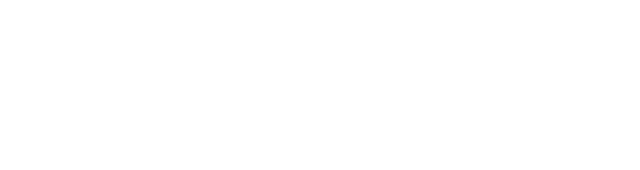
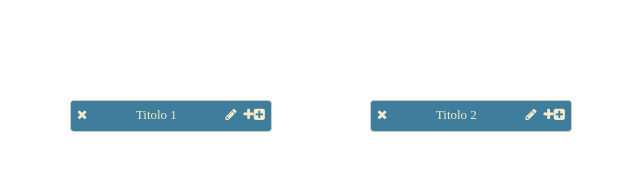
Before and after one commit to rephlexions/JsDialogFlow, a plain HTML site: page flow.html in a window 1280 px wide. Shown: the whole page, without its empty margins (30-670 px from the left). Drawn offline with Linux system fonts and the light colour scheme.

Commit message:
Flow.html

```diff
--- a/data.json
+++ b/data.json
@@ -5,6 +5,8 @@
       "title": "Titolo 1",
       "parameter": "titolo1",
       "directAccess": false,
+      "positionX": "100",
+      "positionY": "100",
       "elements": [
         {
           "id": "1a",
@@ -38,6 +40,8 @@
       "title": "Titolo 2",
       "parameter": "titolo2",
       "directAccess": false,
+      "positionX": "400",
+      "positionY": "100",
       "elements": [
         {
           "id": "2a",
--- a/flow.html
+++ b/flow.html
@@ -20,12 +20,12 @@
 <div class="jtk-demo-canvas" id="canvas">
 
     <!-- Hidden Node Template -->
-    <div class="node list" id="node" >
+    <div class="node" id="node" >
         <div class="name">
             <div class="delete" title="Click to delete">
                 <i class="fa fa-times"></i>
             </div>
-            <span>Title</span>
+            <span class="title">Title</span>
             <div class="buttons">
                 <div class="edit-name" title="Click to edit node name">
                     <i class="fa fa-pencil"></i>
--- a/js/flow.js
+++ b/js/flow.js
@@ -50,9 +50,9 @@ jsPlumb.ready(function () {
 
 
     drawNode = function (node) {
-        alert(node.title);
+        //alert(node.title);
 
-
+        createNode(node);
 
 
 
@@ -60,6 +60,18 @@ jsPlumb.ready(function () {
 
 
 
+    createNode = function (node) {
+        var newNode = $("#node").clone(true, true);
+        newNode.find('.title').text(node.title);
+        newNode.attr("id", "node-" + node.id);
+        newNode.css('left', node.positionX + 'px');
+        newNode.css('top', node.positionY + 'px');
+        newNode.css('visibility', 'visible');
+        newNode.appendTo(instance.getContainer());
+        instance.draggable(newNode);
+        return (newNode);
+    };
+
 
 
 
```
